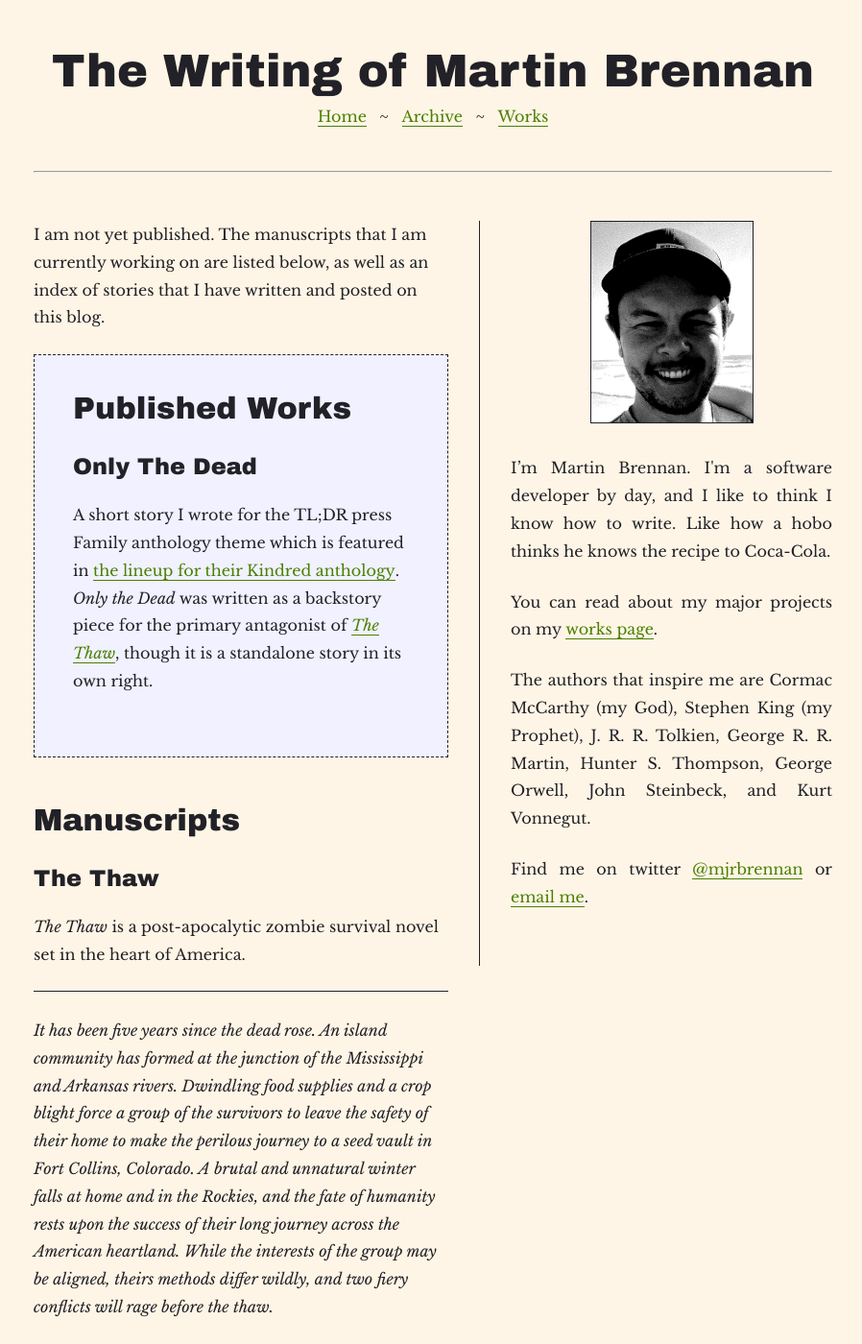
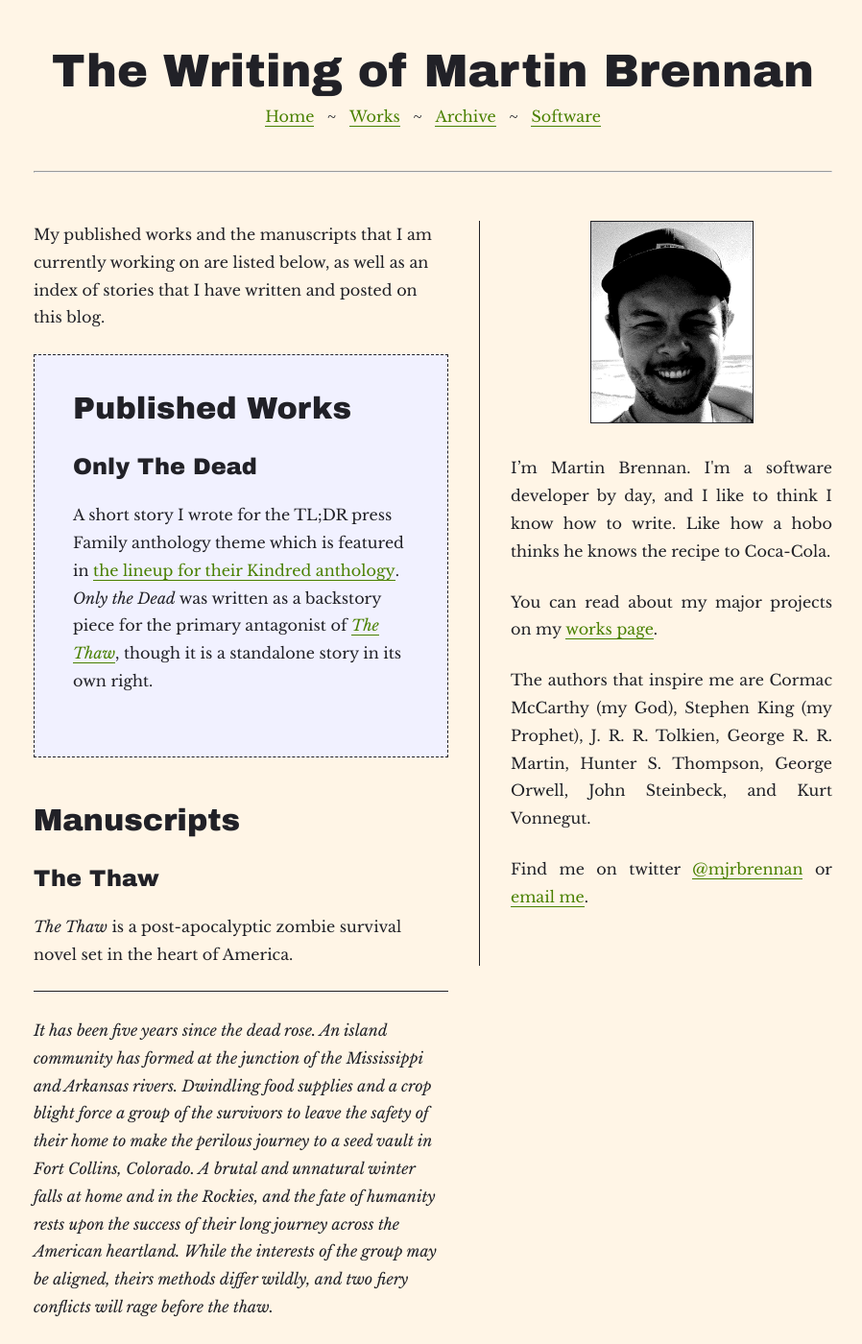
Before and after one commit to martin-brennan/writing.martin-brennan.com, a Jekyll site: the page built from works.html, in a window 1280 px wide and 1400 px high. Shown: the whole window at 96% size, without its empty margins (189-1087 px from the left). Built offline with Jekyll 4.4.1, drawn with Linux system fonts in a browser that asks for light colours.

```diff
--- a/archive.html
+++ b/archive.html
@@ -7,7 +7,7 @@ permalink: /archive/
 
 <span id="top"></span>
 <h1 class="page-title"><a href="/">The Writing of Martin Brennan</a></h1>
-<div class="page-nav"><a href="/">Home</a> ~ <a href="/archive">Archive</a> ~ <a href="/works">Works</a></div>
+<div class="page-nav"><a href="/">Home</a> ~ <a href="/works">Works</a> ~ <a href="/archive">Archive</a> ~ <a href="https://martin-brennan.com" target="_blank">Software</a></div>
   <hr />
 <div class="blog">
   <div class="col" style="flex: 3">
--- a/index.html
+++ b/index.html
@@ -5,7 +5,7 @@
 {% include head.html %}
 
 <h1 class="page-title"><a href="/">The Writing of Martin Brennan</a></h1>
-<div class="page-nav"><a href="/">Home</a> ~ <a href="/archive">Archive</a> ~ <a href="/works">Works</a></div>
+<div class="page-nav"><a href="/">Home</a> ~ <a href="/works">Works</a> ~ <a href="/archive">Archive</a> ~ <a href="https://martin-brennan.com" target="_blank">Software</a></div>
   <hr />
 <div class="blog" style="margin-bottom: 10px;">
     {% for post in paginator.posts %}
--- a/works.html
+++ b/works.html
@@ -7,11 +7,11 @@ permalink: /works/
 
 <span id="top"></span>
 <h1 class="page-title"><a href="/">The Writing of Martin Brennan</a></h1>
-<div class="page-nav"><a href="/">Home</a> ~ <a href="/archive">Archive</a> ~ <a href="/works">Works</a></div>
+<div class="page-nav"><a href="/">Home</a> ~ <a href="/works">Works</a> ~ <a href="/archive">Archive</a> ~ <a href="https://martin-brennan.com" target="_blank">Software</a></div>
   <hr />
 <div class="blog">
   <div class="col" style="flex: 3">
-    <p style="margin-top: 0">I am not yet published. The manuscripts that I am currently working on are listed below, as well as an index of stories that I have written and posted on this blog.</p>
+    <p style="margin-top: 0">My published works and the manuscripts that I am currently working on are listed below, as well as an index of stories that I have written and posted on this blog.</p>
 
     <div class="highlight-reel">
     <h2>Published Works</h2>
@@ -24,7 +24,7 @@ permalink: /works/
     <br/>
     <h4 id="the-thaw">The Thaw</h4>
 
-    <p><em>The Thaw</em> is a post-apocalytic zombie survival novel set in the heart of America.</p>
+    <p><em>The Thaw</em> is a post-apocalyptic zombie survival novel set in the heart of America.</p>
     <blockquote>
       <p>It has been five years since the dead rose. An island community has formed at the junction of the Mississippi and Arkansas rivers. Dwindling food supplies and a crop blight force a group of the survivors to leave the safety of their home to make the perilous journey to a seed vault in Fort Collins, Colorado. A brutal and unnatural winter falls at home and in the Rockies, and the fate of humanity rests upon the success of their long journey across the American heartland. While the interests of the group may be aligned, theirs methods differ wildly, and two fiery conflicts will rage before the thaw.</p>
     </blockquote>
```
Also changed, not shown: _posts/2019-06-10-now-june-2019.md (added, +78 -0 lines).
